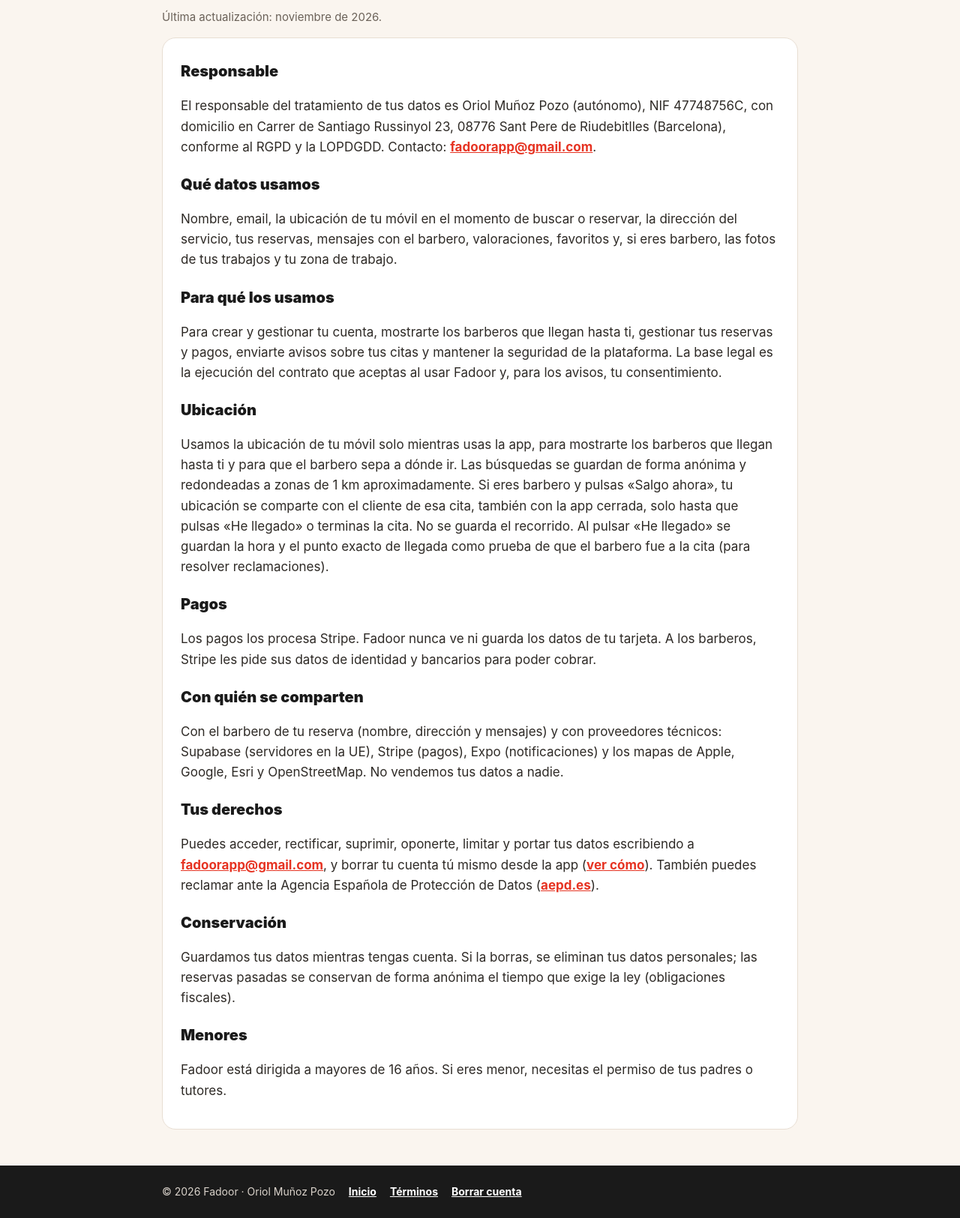
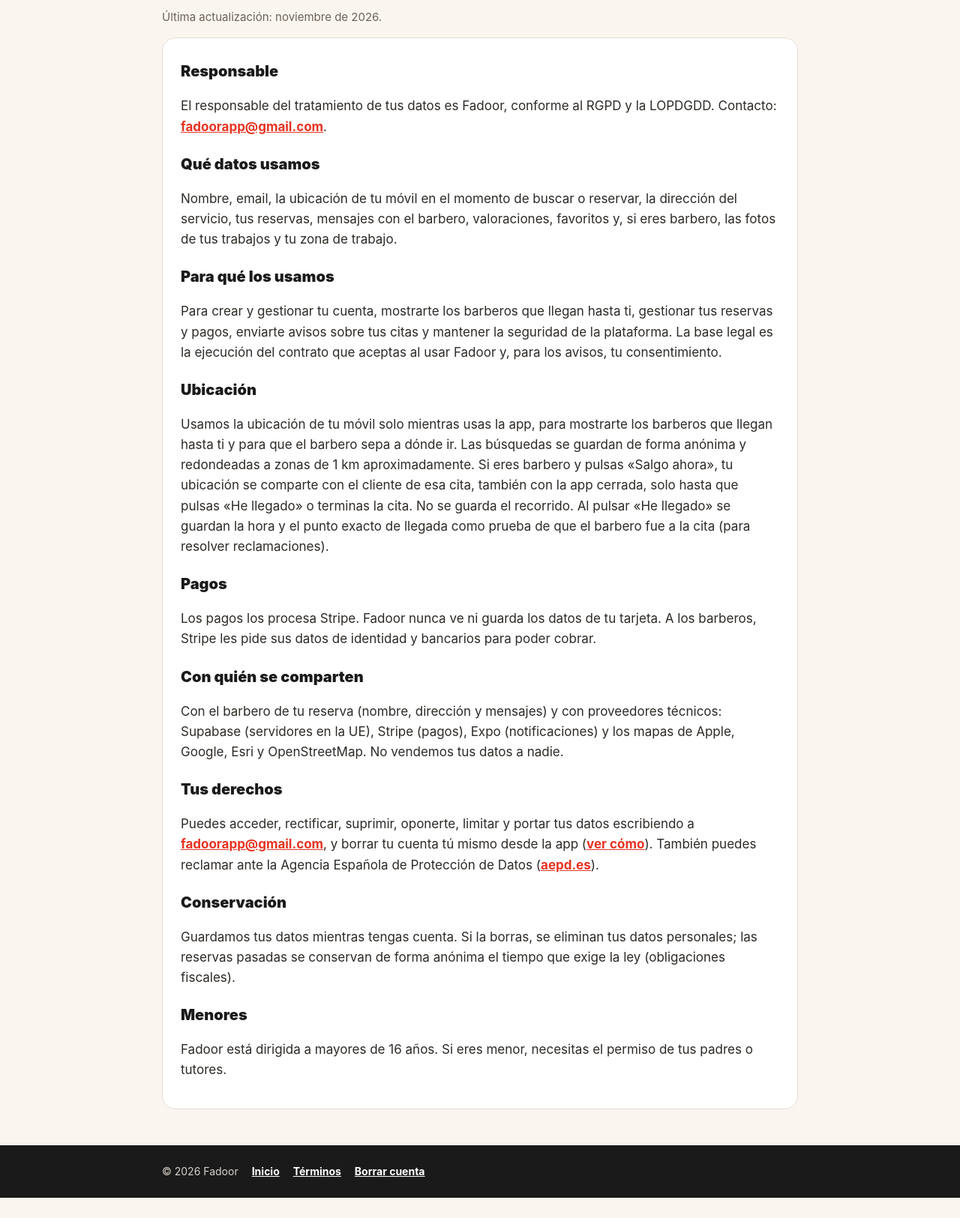
Before and after one commit to Orinete/fadoor, a plain HTML site: page privacidad.html in a window 1280 px wide. Shown: the part 180-1805 px from the top of the page at 75% size. After the commit the page ends 1778 px from the top, so only its background shows below. Drawn offline with Linux system fonts and the light colour scheme.

Commit message:
Quitar datos personales del titular

```diff
--- a/privacidad.html
+++ b/privacidad.html
@@ -21,7 +21,7 @@
     <p class="updated">Última actualización: noviembre de 2026.</p>
     <div class="doc">
       <h2>Responsable</h2>
-      <p>El responsable del tratamiento de tus datos es Oriol Muñoz Pozo (autónomo), NIF 47748756C, con domicilio en Carrer de Santiago Russinyol 23, 08776 Sant Pere de Riudebitlles (Barcelona), conforme al RGPD y la LOPDGDD. Contacto: <a href="mailto:fadoorapp@gmail.com">fadoorapp@gmail.com</a>.</p>
+      <p>El responsable del tratamiento de tus datos es Fadoor, conforme al RGPD y la LOPDGDD. Contacto: <a href="mailto:fadoorapp@gmail.com">fadoorapp@gmail.com</a>.</p>
 
       <h2>Qué datos usamos</h2>
       <p>Nombre, email, la ubicación de tu móvil en el momento de buscar o reservar, la dirección del servicio, tus reservas, mensajes con el barbero, valoraciones, favoritos y, si eres barbero, las fotos de tus trabajos y tu zona de trabajo.</p>
@@ -50,7 +50,7 @@
   </main>
   <footer>
     <div class="in">
-      <span>© 2026 Fadoor · Oriol Muñoz Pozo</span>
+      <span>© 2026 Fadoor</span>
       <a href="index.html">Inicio</a>
       <a href="terminos.html">Términos</a>
       <a href="borrar-cuenta.html">Borrar cuenta</a>
```
